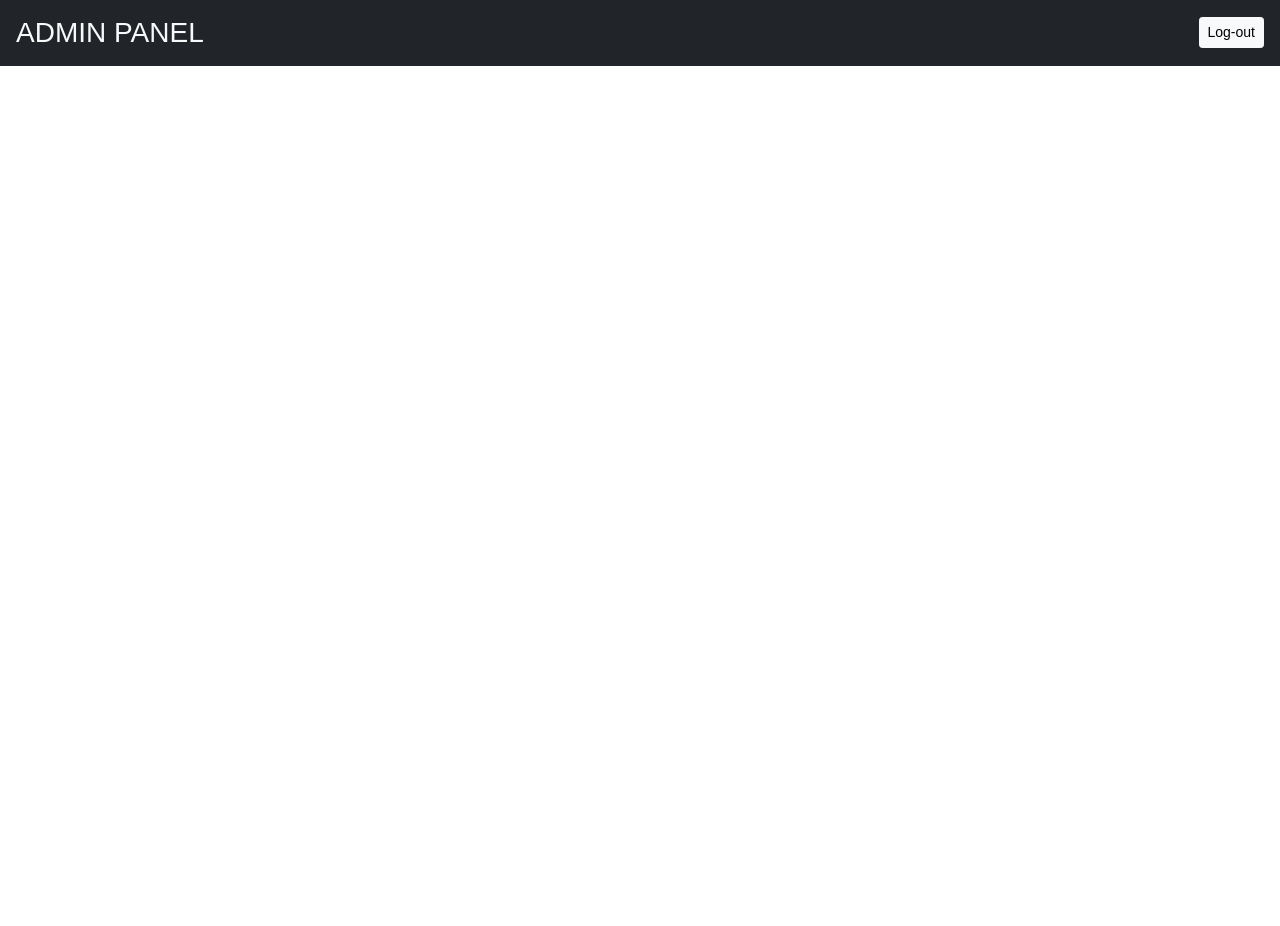
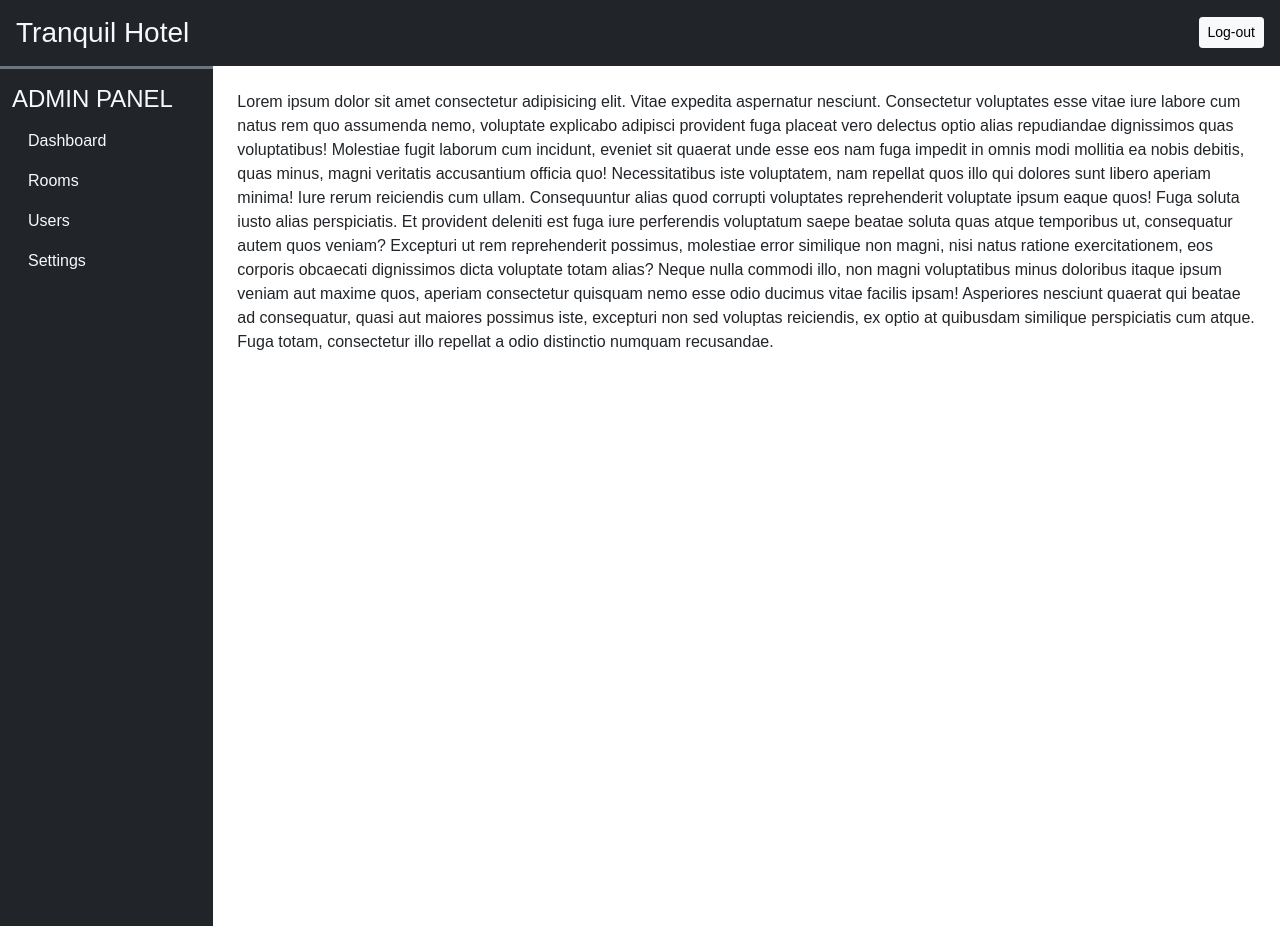
Before and after one commit to HazelKnott/Hotel-Mangement-System, a PHP site: page /admin/dashboard.php in a window 1280 px wide. Run offline with PHP 8.4, Linux system fonts and the light colour scheme; the visitor is signed in with stand-in values (Sample User, id 1); some web fonts are replaced.

Commit message:
admin dashboard

```diff
--- a/admin/css/style.css
+++ b/admin/css/style.css
@@ -41,3 +41,18 @@ input[type=number] {
     top: 25px;
     right: 25px;
 }
+
+#dashboard-menu{
+    position: fixed;
+    height: 100%;
+}
+
+@media screen and (max-width: 992px){
+    #dashboard-menu{
+      height: auto;
+      width: 100%;
+    }
+    #main-content{
+        margin-top: 60px;
+    }
+}
--- a/admin/dashboard.php
+++ b/admin/dashboard.php
@@ -7,20 +7,24 @@
 <html lang="en">
 <head>
     <meta charset="UTF-8">
+		<meta http-equiv="X-UA-Compatible" content="IE-edge">
     <meta name="viewport" content="width=device-width, initial-scale=1.0">
     <title>Admin Panel - Dashboard</title>
-    <?php require('inc/links.php') ?>
+    <?php require('inc/links.php'); ?>
 </head>
+
 <body class="bg-white">
 
-    <div class="container-fluid bg-dark text-light p-3 d-flex align-items-center justify-content-between">
-        <h3 class="mb-0">ADMIN PANEL</h3>
-        <a href="logout.php" class="btn btn-light btn-sm">Log-out</a>
-    </div>
+    <?php require('inc/header.php'); ?>
 
+		<div class="container-fluid" id="main-content">
+			<div class="row">
+				<div class="col-lg-10 ms-auto p-4 overflow-hidden">
+					Lorem ipsum dolor sit amet consectetur adipisicing elit. Vitae expedita aspernatur nesciunt. Consectetur voluptates esse vitae iure labore cum natus rem quo assumenda nemo, voluptate explicabo adipisci provident fuga placeat vero delectus optio alias repudiandae dignissimos quas voluptatibus! Molestiae fugit laborum cum incidunt, eveniet sit quaerat unde esse eos nam fuga impedit in omnis modi mollitia ea nobis debitis, quas minus, magni veritatis accusantium officia quo! Necessitatibus iste voluptatem, nam repellat quos illo qui dolores sunt libero aperiam minima! Iure rerum reiciendis cum ullam. Consequuntur alias quod corrupti voluptates reprehenderit voluptate ipsum eaque quos! Fuga soluta iusto alias perspiciatis. Et provident deleniti est fuga iure perferendis voluptatum saepe beatae soluta quas atque temporibus ut, consequatur autem quos veniam? Excepturi ut rem reprehenderit possimus, molestiae error similique non magni, nisi natus ratione exercitationem, eos corporis obcaecati dignissimos dicta voluptate totam alias? Neque nulla commodi illo, non magni voluptatibus minus doloribus itaque ipsum veniam aut maxime quos, aperiam consectetur quisquam nemo esse odio ducimus vitae facilis ipsam! Asperiores nesciunt quaerat qui beatae ad consequatur, quasi aut maiores possimus iste, excepturi non sed voluptas reiciendis, ex optio at quibusdam similique perspiciatis cum atque. Fuga totam, consectetur illo repellat a odio distinctio numquam recusandae.
+				</div>
+			</div>
+		</div>
 
-
-
-<?php require('inc/scripts.php') ?>
+<?php require('inc/scripts.php'); ?>
 </body>
 </html>
--- /dev/null
+++ b/admin/inc/header.php
@@ -0,0 +1,31 @@
+<div class="container-fluid bg-dark text-light p-3 d-flex align-items-center justify-content-between sticky-top">
+        <h3 class="mb-0">Tranquil Hotel</h3>
+        <a href="logout.php" class="btn btn-light btn-sm">Log-out</a>
+    </div>
+
+    <div class="col-lg-2 bg-dark border-top border-3 border-secondary" id="dashboard-menu">
+        <nav class="navbar navbar-expand-lg navbar-dark">
+            <div class="container-fluid flex-lg-column align-items-stretch">
+                <h4 class="mt-2 text-light">ADMIN PANEL</h4>
+                <button class="navbar-toggler" type="button" data-bs-toggle="collapse" data-bs-target="#adminDropdown" aria-controls="adminDropdown" aria-expanded="false" aria-label="Toggle navigation">
+                    <span class="navbar-toggler-icon"></span>
+                </button>
+                <div class="collapse navbar-collapse" id="adminDropdown">
+                    <ul class="nav nav-pills flex-column">
+                        <li class="nav-item">
+                            <a class="nav-link text-light" href="dashboard.php">Dashboard</a>
+                        </li>
+                        <li class="nav-item">
+                            <a class="nav-link text-light" href="#">Rooms</a>
+                        </li>
+                        <li class="nav-item">
+                            <a class="nav-link text-light" href="#">Users</a>
+                        </li>
+                        <li class="nav-item">
+                            <a class="nav-link text-light" href="#">Settings</a>
+                        </li>
+                    </ul>
+                </div>
+            </div>
+        </nav>
+    </div>
--- a/admin/inc/links.php
+++ b/admin/inc/links.php
@@ -1,5 +1,5 @@
 <link href="https://cdn.jsdelivr.net/npm/bootstrap@5.0.2/dist/css/bootstrap.min.css" rel="stylesheet" integrity="sha384-EVSTQN3/azprG1Anm3QDgpJLIm9Nao0Yz1ztcQTwFspd3yD65VohhpuuCOmLASjC" crossorigin="anonymous">
-<link rel="stylesheet" href="css/style.css">
+<link type="text/css" rel="stylesheet" href="css/style.css">
 <link rel="preconnect" href="https://fonts.googleapis.com">
 <link rel="preconnect" href="https://fonts.gstatic.com" crossorigin>
 <link href="https://fonts.googleapis.com/css2?family=Encode+Sans+Semi+Condensed:wght@300;500&family=Montserrat:wght@500&display=swap" rel="stylesheet">
```
